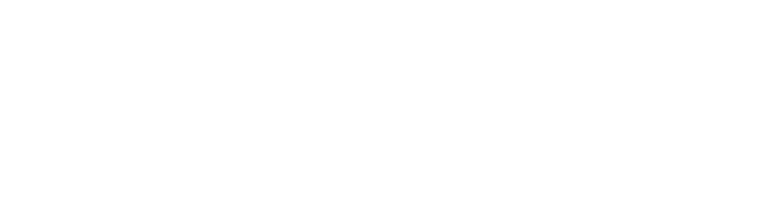
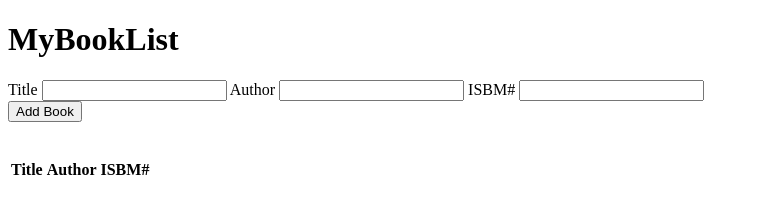
Before and after one commit to acciojob/book-list-yuvraaajsingh, a website: page main.html in a window 1280 px wide. Shown: the whole page, without its empty margins (0-759 px from the left). Drawn offline with Linux system fonts and the light colour scheme.

Commit message:
created a submission

```diff
--- a/main.html
+++ b/main.html
@@ -1,16 +1,38 @@
 <!DOCTYPE html>
+<html lang="en">
+  <head>
+    <meta charset="UTF-8" />
+    <meta name="viewport" content="width=device-width, initial-scale=1.0" />
+    <link rel="stylesheet" href="style.css" />
+    <title>My book list</title>
+  </head>
+  <body>
+    <div id="input">
+      <h1>My<span>Book</span>List</h1>
+      <form action="" class="form-group">
+        <label for="title">Title</label>
+        <input type="text" id="title" />
+        <label for="author">Author</label>
+        <input type="text" id="author" />
+        <label for="isbn">ISBM#</label>
+        <input type="text" id="isbn" />
+      </form>
+      <button id="submit" onclick="addRow()">Add Book</button>
+    </div>
+    <br /><br />
+    <div id="bookOwn">
+      <table class="table table-striped">
+        <tbody id="table-body">
+          <tr id="book-list" >
+            <th>Title</th>
+            <th>Author</th>
+            <th>ISBM#</th>
+          </tr>
 
-<html>
+        </tbody>
+      </table>
 
-<head>
-	<link rel="stylesheet" href="styles.css">
-</head>
-
-<body>
-	<!-- the entire body must be written by student -->
-    <script type="text/javascript" src="./script.js">
-</script>
-
-</body>
-
+    </div>
+    <script src="script.js"></script>
+  </body>
 </html>
--- a/script.js
+++ b/script.js
@@ -1 +1,28 @@
 //your JS code here. If required.
+function addRow() {
+  let title = document.getElementById("title");
+  let author = document.getElementById("author");
+  let isbn = document.getElementById("isbn");
+
+  let tableteg = document.getElementById("table-body");
+  let newRow = document.createElement("tr");
+  let newTitle = document.createElement("td");
+  let newAuthor = document.createElement("td");
+  let newISBN = document.createElement("td");
+  let dltBTn= document.createElement("button");
+
+  newTitle.innerText = title.value;
+  newAuthor.innerText = author.value;
+  newISBN.innerText = isbn.value;
+  dltBTn.innerText= "❌";
+
+  newRow.appendChild(newTitle);
+  newRow.appendChild(newAuthor);
+  newRow.appendChild(newISBN);
+  newRow.appendChild(dltBTn);
+  tableteg.appendChild(newRow);
+
+  dltBTn.onclick = function(){
+    newRow.remove();
+  }
+}
```
